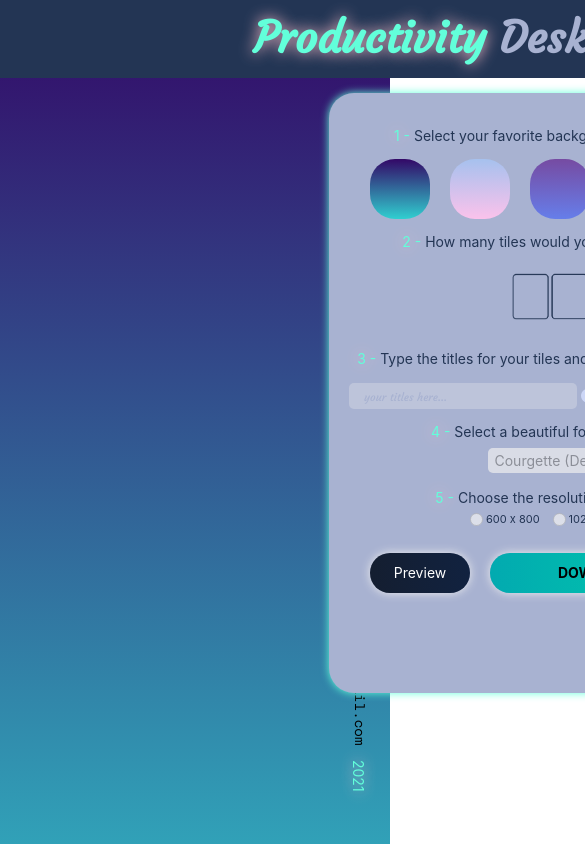
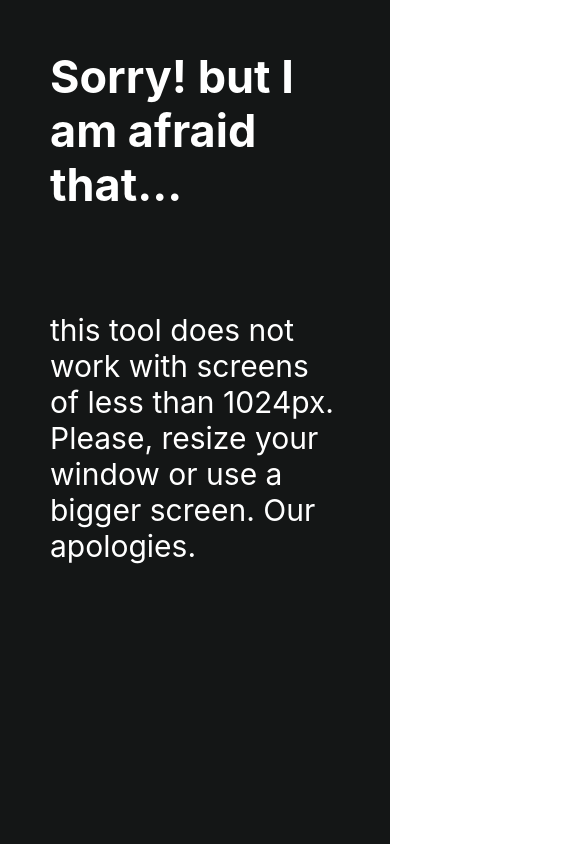
Before and after one commit to julian-c-dev/WEB_tool_productivity_wppr, a website built with Parcel: page index.html in a window 390 px wide. Shown: the top 844 px of the page, 585 px wide, since content can reach past the window. Built offline with nearby package versions, Linux system fonts and the light colour scheme; a web font is replaced by a local one.

Commit message:
Added breakpoint < 1024px = overlay displayed.

```diff
--- a/app/css/_05-objects.scss
+++ b/app/css/_05-objects.scss
@@ -1,23 +1,55 @@
+.container {
+  position: relative;
+  display: none;
+}
+
+.overlay {
+  position: fixed;
+  display: block;
+  width: 100%;
+  height: 100%;
+  background-color: rgb(20, 22, 22);
+  z-index: 9999;
+}
+
+.overlay_text {
+  display: flex;
+  flex-flow: column wrap;
+  justify-content: center;
+  align-items: center;
+  font-size: 30px;
+  color: white;
+  h2,
+  p {
+    white-space: initial;
+    max-width: 90%;
+    margin: 5rem;
+  }
+}
+
+@media screen and(min-width:1024px) {
+  .overlay {
+    display: none;
+  }
+  .overlay_text {
+    display: none;
+  }
+
   ::placeholder {
     font-size: 1.1rem;
-
     font-family: "Courgette";
     padding-left: 1rem;
     color: $light-slate;
   }
-
   .container {
-  min-width: 1200px;
     position: relative;
+    display: block;
   }
 
   .banner {
     padding: 1.3rem 0;
     background-color: $lightest-navy;
     background-size: cover;
-}
-
-.banner {
     display: flex;
     flex-flow: row wrap;
     width: 100%;
@@ -111,3 +143,4 @@
   .textBold {
     font-weight: bold;
   }
+}
--- a/app/js/main.js
+++ b/app/js/main.js
@@ -1,4 +1,6 @@
 // This code stinks, I know, it was the first approach (I am learning), It needs to become DRY.
+
+// ! No responsive page => less than 1024px === overlay layer
 
 //  & 1.Select your favorite background from the following options:
 
--- a/index.html
+++ b/index.html
@@ -19,13 +19,23 @@
     ></script>
   </head>
   <body>
+    <div class="overlay">
+      <div class="overlay_text">
+        <h2>Sorry! but I am afraid that...</h2>
+        <p>
+          this tool does not work with screens of less than 1024px. Please,
+          resize your window or use a bigger screen. Our apologies.
+        </p>
+      </div>
+    </div>
+
     <div class="container">
       <header class="banner">
         <h1><span>Productivity</span> Desktop <span>Wallpaper</span> Tool</h1>
       </header>
-      <!--Begin Main-->
+
       <main id="main" class="main">
-        <!--Background tiles code by JS-->
+        <!-- * Background tiles injected by JS-->
 
         <div id="tool" class="tool">
           <div class="spinner"></div>
```
Also changed, not shown: app/css/import.css, 3 other files. Lines whose indentation alone changed are shown as unchanged.
